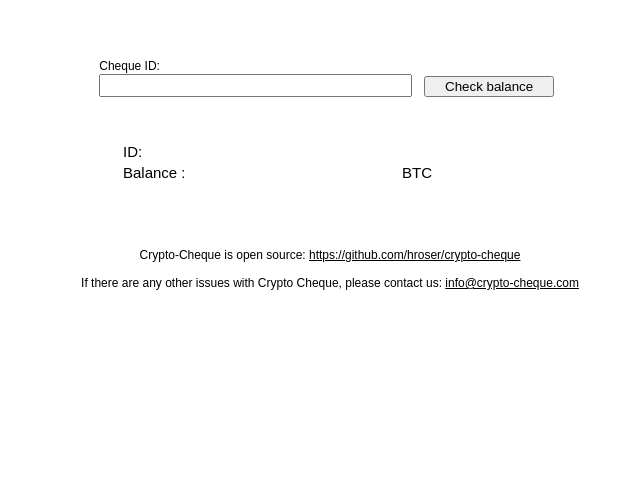
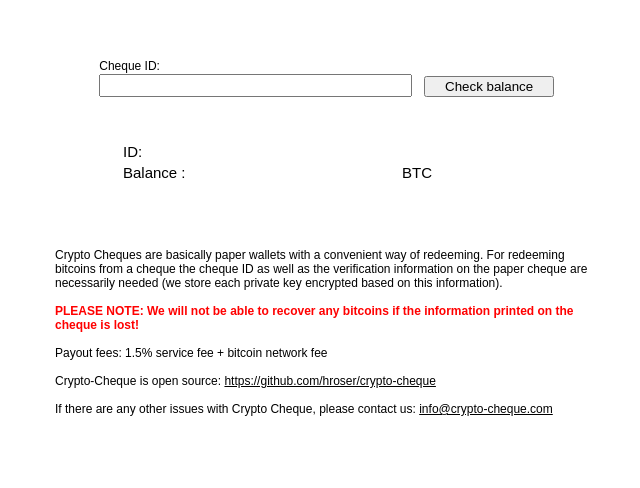
Before and after one commit to hroser/crypto-cheque, a Python web app: template templates/main.html in a window 1280 px wide. Shown: the part 379-867 px from the top of the page, without its empty margins (310-950 px from the left). Before the commit the page ends 669 px from the top, so only its background shows below. Run offline with Jinja, Linux system fonts and the light colour scheme; the template is opened without the code that fills it, so the values that code supplies are empty; some libraries are stand-ins or nearby versions.

Commit message:
Add information to main page and print page

```diff
--- a/templates/main.html
+++ b/templates/main.html
@@ -231,11 +231,16 @@ table, tr, td {
 
 		<div class="centerinfo">
 		<br><br>
-    <center>
+		Crypto Cheques are basically paper wallets with a convenient way of redeeming.
+		For redeeming bitcoins from a cheque the cheque ID as well as the verification information on the paper cheque are necessarily needed (we store each private key encrypted based on this information).
+		<br><br>
+		<b style = "color:red;">PLEASE NOTE: We will not be able to recover any bitcoins if the information printed on the cheque is lost!</b>
+		<br><br>
+		Payout fees: 1.5% service fee + bitcoin network fee
+		<br><br>
 		Crypto-Cheque is open source: <a href="https://github.com/hroser/crypto-cheque" style="color: black;">https://github.com/hroser/crypto-cheque</a>
-    <br><br>
-    If there are any other issues with Crypto Cheque, please contact us: <a href="mailto:info@crypto-cheque.com" style="color: black;">info@crypto-cheque.com</a>
-    </center>
+		<br><br>
+		If there are any other issues with Crypto Cheque, please contact us: <a href="mailto:info@crypto-cheque.com" style="color: black;">info@crypto-cheque.com</a>
 		</div>
 
 	<br><br><br><br>
--- a/templates/print.html
+++ b/templates/print.html
@@ -85,7 +85,7 @@ white-space:pre;
 <body onload="window.print();">
 
 <hr>
-<h2 align="center">!!! Print and use the cheques only one time !!!</h2>
+<h2 align="center">!!! Print and use cheques only one time !!!</h2>
 
 	{% for cheque_data in cheque_dates %}
 
@@ -101,7 +101,7 @@ Memo: ___________________________________________________<br><br><br>
 Date: _________________________________    Signature: _____________________________<br>
             </div>
             <div class="strip">
-VERIFICATION:
+<b>VERIFICATION (Please note: ID and verification data are needed for redeeming, bitcoins can not recovered otherwise)</b>:
 
 {{cheque_data['verification_bars'][0]}}  {{cheque_data['verification_bars'][2]}}
 {{cheque_data['verification_bars'][1]}}  {{cheque_data['verification_bars'][3]}}
```
